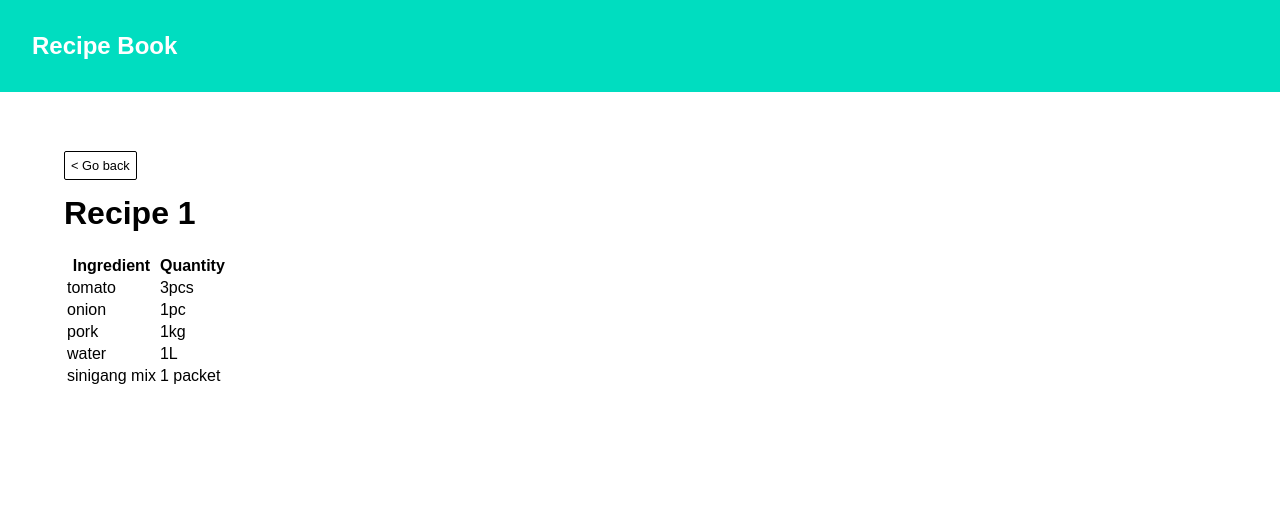
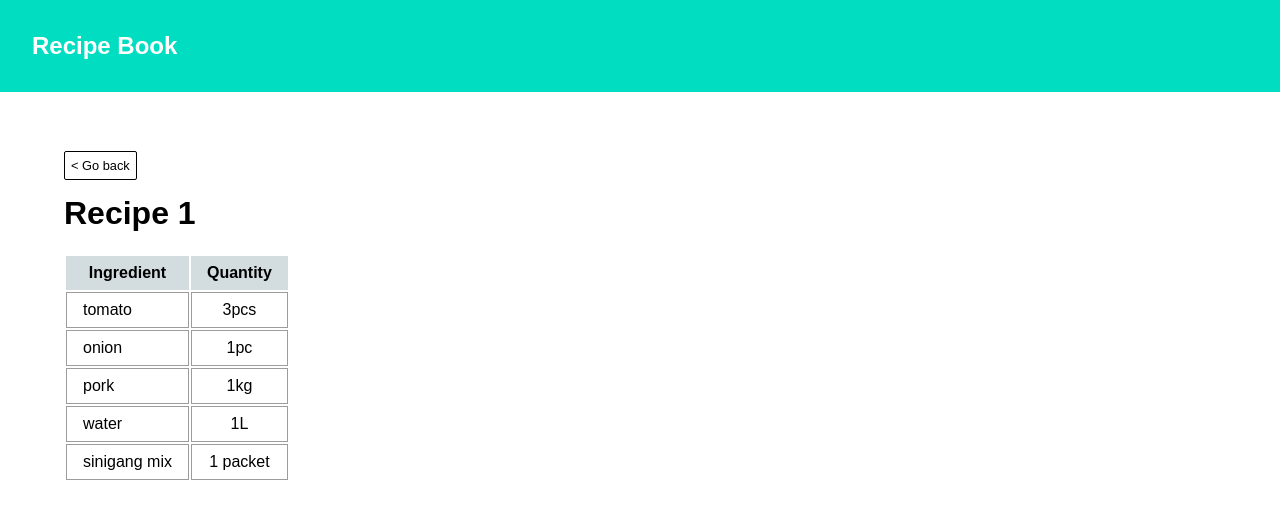
Before and after one commit to Angelo-Funelas/recipebook-funelas-martinangelo, a Django app: page /recipe/1 in a window 1280 px wide. Shown: the top 519 px of the page. Run offline with Django 4.2, Linux system fonts and the light colour scheme.

Commit message:
Added ingredient table styling

```diff
--- a/ledger/templates/base.html
+++ b/ledger/templates/base.html
@@ -55,6 +55,18 @@
             color: black;
             font-size: .8rem;
         }
+        td {
+            border: 1px solid rgb(156, 156, 156);
+        }
+        td, th {
+            padding: 0.5rem 1rem;
+        }
+        th {
+            background-color: #d3dcdf;
+        }
+        tr > td:nth-child(2) {
+            text-align: center;
+        }
     </style>
 </head>
 <body>
```
